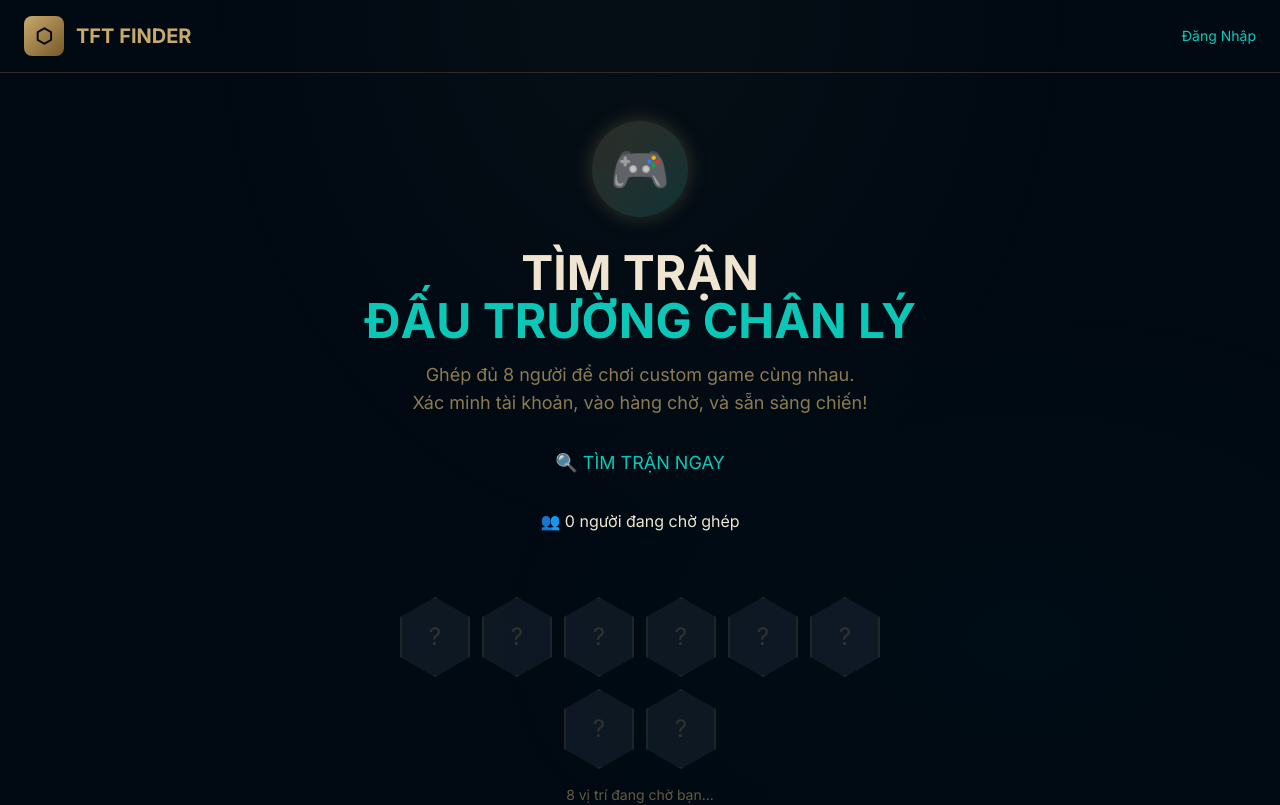
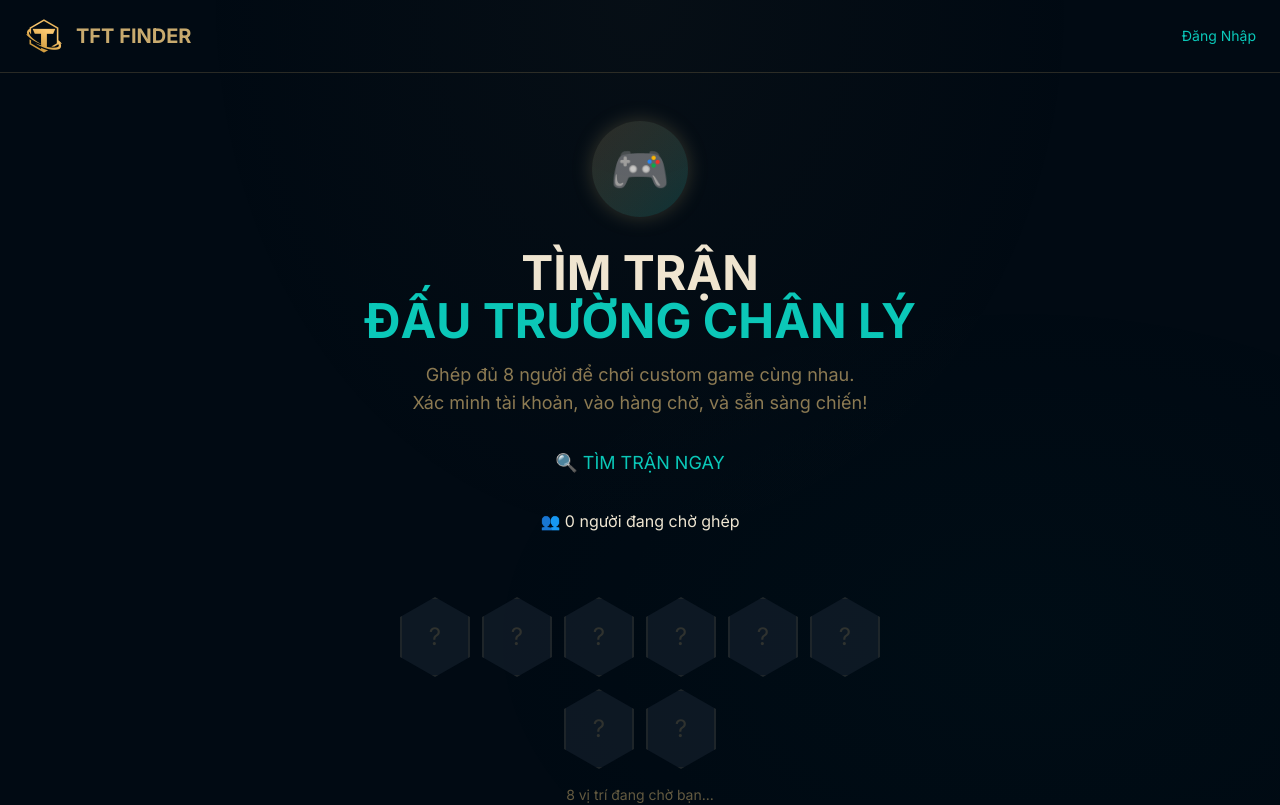
Before and after one commit to tungtase04539/TFT-Finder, a Next.js app: page / in a window 1280 px wide. Shown: the top 805 px of the page. Built offline with nearby package versions, Linux system fonts and the light colour scheme; no server answers; the database is empty.

Commit message:
Complete logo update across all pages

```diff
--- a/src/app/admin/bans/page.tsx
+++ b/src/app/admin/bans/page.tsx
@@ -6,6 +6,7 @@ import Link from 'next/link';
 import { checkAdminAccess } from '@/lib/admin-middleware';
 import BanList from '@/components/admin/BanList';
 import { toast } from '@/lib/toast';
+import Logo from '@/components/Logo';
 
 interface Ban {
   id: string;
@@ -92,17 +93,7 @@ export default function AdminBansPage() {
       <header className="border-b border-tft-gold/20 bg-tft-dark-secondary/50 backdrop-blur-sm sticky top-0 z-10">
         <div className="container mx-auto px-6 py-4">
           <div className="flex items-center justify-between">
-            <div className="flex items-center gap-4">
-              <Link
-                href="/admin/dashboard"
-                className="text-tft-gold hover:text-tft-gold-light transition-colors"
-              >
-                ← Dashboard
-              </Link>
-              <h1 className="text-2xl font-bold text-tft-gold">
-                Quản Lý Lệnh Cấm
-              </h1>
-            </div>
+            <Logo size="md" showText={true} href="/admin/dashboard" admin={true} />
 
             <Link
               href="/queue"
--- a/src/app/admin/dashboard/page.tsx
+++ b/src/app/admin/dashboard/page.tsx
@@ -4,6 +4,7 @@ import { useState, useEffect } from 'react';
 import { useRouter } from 'next/navigation';
 import Link from 'next/link';
 import { checkAdminAccess } from '@/lib/admin-middleware';
+import Logo from '@/components/Logo';
 
 interface DashboardStats {
   totalUsers: number;
@@ -79,12 +80,7 @@ export default function AdminDashboard() {
     <div className="min-h-screen flex flex-col">
       {/* Header */}
       <header className="flex justify-between items-center px-6 py-4 border-b border-tft-gold/20 bg-tft-dark-secondary">
-        <Link href="/" className="flex items-center gap-3">
-          <div className="w-10 h-10 bg-gradient-to-br from-tft-gold to-tft-gold-dark rounded-lg flex items-center justify-center">
-            <span className="text-tft-dark font-bold text-xl">⬡</span>
-          </div>
-          <h1 className="text-xl font-bold text-tft-gold">TFT FINDER - ADMIN</h1>
-        </Link>
+        <Logo size="md" showText={true} href="/" admin={true} />
         <div className="flex items-center gap-4">
           <Link
             href="/queue"
--- a/src/app/admin/reports/page.tsx
+++ b/src/app/admin/reports/page.tsx
@@ -7,6 +7,7 @@ import { checkAdminAccess } from '@/lib/admin-middleware';
 import ReportCard from '@/components/admin/ReportCard';
 import BanModal from '@/components/admin/BanModal';
 import { toast } from '@/lib/toast';
+import Logo from '@/components/Logo';
 
 interface Report {
   id: string;
@@ -187,12 +188,7 @@ export default function AdminReportsPage() {
     <div className="min-h-screen flex flex-col">
       {/* Header */}
       <header className="flex justify-between items-center px-6 py-4 border-b border-tft-gold/20 bg-tft-dark-secondary">
-        <Link href="/admin/dashboard" className="flex items-center gap-3">
-          <div className="w-10 h-10 bg-gradient-to-br from-tft-gold to-tft-gold-dark rounded-lg flex items-center justify-center">
-            <span className="text-tft-dark font-bold text-xl">⬡</span>
-          </div>
-          <h1 className="text-xl font-bold text-tft-gold">TFT FINDER - ADMIN</h1>
-        </Link>
+        <Logo size="md" showText={true} href="/admin/dashboard" admin={true} />
         <div className="flex items-center gap-4">
           <Link
             href="/admin/dashboard"
--- a/src/app/create-room/page.tsx
+++ b/src/app/create-room/page.tsx
@@ -7,6 +7,7 @@ import { createClient } from '@/lib/supabase/client';
 import { removeUserFromActiveRooms } from '@/lib/room-utils';
 import { checkBanStatus } from '@/lib/ban-middleware';
 import BanMessage from '@/components/BanMessage';
+import Logo from '@/components/Logo';
 
 export default function CreateRoomPage() {
   const router = useRouter();
@@ -121,12 +122,7 @@ export default function CreateRoomPage() {
     <div className="min-h-screen flex flex-col">
       {/* Header */}
       <header className="flex justify-between items-center px-6 py-4 border-b border-tft-gold/20">
-        <Link href="/queue" className="flex items-center gap-3">
-          <div className="w-10 h-10 bg-gradient-to-br from-tft-gold to-tft-gold-dark rounded-lg flex items-center justify-center">
-            <span className="text-tft-dark font-bold text-xl">⬡</span>
-          </div>
-          <h1 className="text-xl font-bold text-tft-gold">TFT FINDER</h1>
-        </Link>
+        <Logo size="md" showText={true} href="/queue" />
         <Link href="/queue" className="text-tft-gold/60 hover:text-tft-gold text-sm">
           ← Quay lại
         </Link>
--- a/src/app/login/page.tsx
+++ b/src/app/login/page.tsx
@@ -4,6 +4,7 @@ import { useState } from 'react';
 import { createClient } from '@/lib/supabase/client';
 import { useRouter } from 'next/navigation';
 import Link from 'next/link';
+import Logo from '@/components/Logo';
 
 export default function LoginPage() {
   const [email, setEmail] = useState('');
@@ -83,12 +84,7 @@ export default function LoginPage() {
     <div className="min-h-screen flex flex-col">
       {/* Header */}
       <header className="flex justify-between items-center px-6 py-4 border-b border-tft-gold/20">
-        <Link href="/" className="flex items-center gap-3">
-          <div className="w-10 h-10 bg-gradient-to-br from-tft-gold to-tft-gold-dark rounded-lg flex items-center justify-center">
-            <span className="text-tft-dark font-bold text-xl">⬡</span>
-          </div>
-          <h1 className="text-xl font-bold text-tft-gold">TFT FINDER</h1>
-        </Link>
+        <Logo size="md" showText={true} href="/" />
       </header>
 
       {/* Login Form */}
--- a/src/app/page.tsx
+++ b/src/app/page.tsx
@@ -3,6 +3,7 @@
 import Link from 'next/link';
 import { useEffect, useState } from 'react';
 import { createClient } from '@/lib/supabase/client';
+import Logo from '@/components/Logo';
 
 export default function HomePage() {
   const [queueCount, setQueueCount] = useState(0);
@@ -45,12 +46,7 @@ export default function HomePage() {
     <div className="min-h-screen flex flex-col">
       {/* Header */}
       <header className="flex justify-between items-center px-6 py-4 border-b border-tft-gold/20">
-        <div className="flex items-center gap-3">
-          <div className="w-10 h-10 bg-gradient-to-br from-tft-gold to-tft-gold-dark rounded-lg flex items-center justify-center">
-            <span className="text-tft-dark font-bold text-xl">⬡</span>
-          </div>
-          <h1 className="text-xl font-bold text-tft-gold">TFT FINDER</h1>
-        </div>
+        <Logo size="md" showText={true} href="/" />
         <Link href="/login" className="btn-tft-secondary text-sm">
           Đăng Nhập
         </Link>
--- a/src/app/queue/page.tsx
+++ b/src/app/queue/page.tsx
@@ -9,6 +9,7 @@ import { debounce } from '@/lib/debounce';
 import { checkBanStatus } from '@/lib/ban-middleware';
 import BanMessage from '@/components/BanMessage';
 import WinCountBadge from '@/components/WinCountBadge';
+import Logo from '@/components/Logo';
 
 interface Room {
   id: string;
@@ -298,12 +299,7 @@ export default function LobbyBrowserPage() {
     <div className="min-h-screen flex flex-col">
       {/* Header */}
       <header className="flex justify-between items-center px-6 py-4 border-b border-tft-gold/20">
-        <Link href="/" className="flex items-center gap-3">
-          <div className="w-10 h-10 bg-gradient-to-br from-tft-gold to-tft-gold-dark rounded-lg flex items-center justify-center">
-            <span className="text-tft-dark font-bold text-xl">⬡</span>
-          </div>
-          <h1 className="text-xl font-bold text-tft-gold">TFT FINDER</h1>
-        </Link>
+        <Logo size="md" showText={true} href="/" />
         <div className="flex items-center gap-4">
           <button
             onClick={handleCreateRoom}
--- a/src/app/register/page.tsx
+++ b/src/app/register/page.tsx
@@ -1,5 +1,6 @@
 import Link from 'next/link';
 import RegisterForm from '@/components/auth/RegisterForm';
+import Logo from '@/components/Logo';
 
 export default function RegisterPage() {
   return (
@@ -7,10 +8,8 @@ export default function RegisterPage() {
       <div className="w-full max-w-md">
         {/* Logo */}
         <div className="text-center mb-8">
-          <h1 className="text-4xl font-bold text-[#c8aa6e] mb-2">
-            ⬡ TFT FINDER
-          </h1>
-          <p className="text-[#a09080]">
+          <Logo size="lg" showText={true} href="/" />
+          <p className="text-[#a09080] mt-2">
             Tìm Trận Đấu Trường Chân Lý
           </p>
         </div>
--- a/src/app/room/[id]/page.tsx
+++ b/src/app/room/[id]/page.tsx
@@ -13,6 +13,7 @@ import { useMatchResultTracking } from '@/hooks/useMatchResultTracking';
 import { removeUserFromActiveRooms } from '@/lib/room-utils';
 import { removePlayersNotInGame } from '@/lib/game-detection';
 import { checkBanStatus } from '@/lib/ban-middleware';
+import Logo from '@/components/Logo';
 import CopyRiotIdButton from '@/components/CopyRiotIdButton';
 import ReportButton from '@/components/ReportButton';
 import BanMessage from '@/components/BanMessage';
@@ -796,12 +797,7 @@ export default function RoomPage() {
     <div className="min-h-screen flex flex-col">
       {/* Header */}
       <header className="flex justify-between items-center px-6 py-4 border-b border-tft-gold/20">
-        <Link href="/queue" className="flex items-center gap-3">
-          <div className="w-10 h-10 bg-gradient-to-br from-tft-gold to-tft-gold-dark rounded-lg flex items-center justify-center">
-            <span className="text-tft-dark font-bold text-xl">⬡</span>
-          </div>
-          <h1 className="text-xl font-bold text-tft-gold">TFT FINDER</h1>
-        </Link>
+        <Logo size="md" showText={true} href="/queue" />
         <div className="flex items-center gap-4">
           <button
             onClick={handleLeaveRoom}
--- a/src/app/verify/page.tsx
+++ b/src/app/verify/page.tsx
@@ -5,6 +5,7 @@ import { createClient } from '@/lib/supabase/client';
 import { useRouter } from 'next/navigation';
 import Link from 'next/link';
 import Image from 'next/image';
+import Logo from '@/components/Logo';
 
 export default function VerifyPage() {
   const [riotId, setRiotId] = useState('');
@@ -204,12 +205,7 @@ export default function VerifyPage() {
     <div className="min-h-screen flex flex-col">
       {/* Header */}
       <header className="flex justify-between items-center px-6 py-4 border-b border-tft-gold/20">
-        <Link href="/" className="flex items-center gap-3">
-          <div className="w-10 h-10 bg-gradient-to-br from-tft-gold to-tft-gold-dark rounded-lg flex items-center justify-center">
-            <span className="text-tft-dark font-bold text-xl">⬡</span>
-          </div>
-          <h1 className="text-xl font-bold text-tft-gold">TFT FINDER</h1>
-        </Link>
+        <Logo size="md" showText={true} href="/" />
       </header>
 
       {/* Verification Flow */}
--- /dev/null
+++ b/src/components/Logo.tsx
@@ -0,0 +1,50 @@
+import Image from "next/image";
+import Link from "next/link";
+
+interface LogoProps {
+  size?: "sm" | "md" | "lg";
+  showText?: boolean;
+  href?: string;
+  admin?: boolean;
+}
+
+export default function Logo({
+  size = "md",
+  showText = true,
+  href = "/",
+  admin = false,
+}: LogoProps) {
+  const sizes = {
+    sm: { image: 32, text: "text-lg" },
+    md: { image: 40, text: "text-xl" },
+    lg: { image: 56, text: "text-3xl" },
+  };
+
+  const content = (
+    <div className="flex items-center gap-3">
+      <Image
+        src="/logo.png"
+        alt="TFT Finder Logo"
+        width={sizes[size].image}
+        height={sizes[size].image}
+        className="object-contain"
+        priority
+      />
+      {showText && (
+        <h1 className={`${sizes[size].text} font-bold text-tft-gold`}>
+          TFT FINDER{admin ? " - ADMIN" : ""}
+        </h1>
+      )}
+    </div>
+  );
+
+  if (href) {
+    return (
+      <Link href={href} className="hover:opacity-80 transition-opacity">
+        {content}
+      </Link>
+    );
+  }
+
+  return content;
+}
```
Also changed, not shown: public/logo.png (added).
